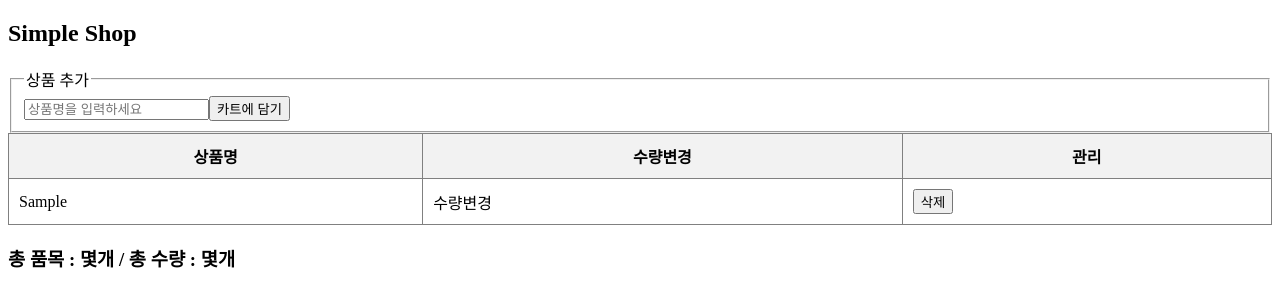
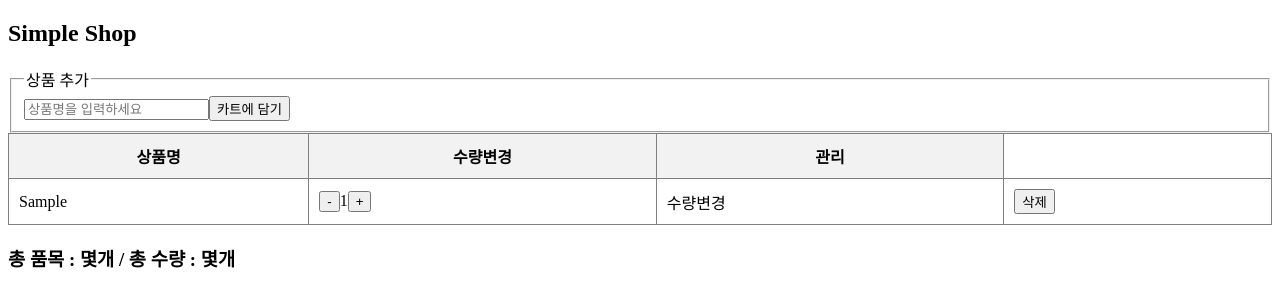
Before and after one commit to LEEHS-86/react-02-cart, a React (Vite) app: page / in a window 1280 px wide. Both pictures are taken after typing "Sample" into the empty fields and a click on the button "카트에 담기". Shown: the top 306 px of the page. Built offline with nearby package versions, Linux system fonts and the light colour scheme.

Commit message:
todo를 했던 내용까지 구현 완료

```diff
--- a/src/App.jsx
+++ b/src/App.jsx
@@ -56,6 +56,30 @@
                 <tbody>
                 {cart.map((item, index) => <tr key={index}>
                     <td>{item.name}</td>
+                    <td>
+                        <button onClick={() => {
+                            // 지금 현재 수량이 1 이하면, 실행하지 않게끔
+                            if (item.quantity <= 1) {
+                                return;
+                            }
+                            const newCart = [...cart];
+                            newCart[index].quantity -= 1;
+                            setCart(newCart);
+                        }}>-</button>
+                        {item.quantity}
+                        <button onClick={() => {
+                            // cart의 정보 중, index 자리에 있는 요소의 quantity값을 +1
+                            // cart[index].quantity += 1;   => 이렇게 쓰면 안됨 / react가 바꾼걸 모름
+                            //                              => state의 값을 바꿀땐 set을 쓰라고 했음
+
+                            // 1. react가 알아채게끔 하려면, 새 배열을 cart에 넣어야됨
+                            // 2. 값을 바꾸고
+                            // 3. 그렇게 만들어진 배열을 setCart에 넣게 단계별로 진행하는 게 이해하기 쉽고 편함
+                            const newCart = [...cart];
+                            newCart[index].quantity += 1;
+                            setCart(newCart);
+                        }}>+</button>
+                    </td>
                     <td>수량변경</td>
                     <td>
                         <button onClick={() => {
```
